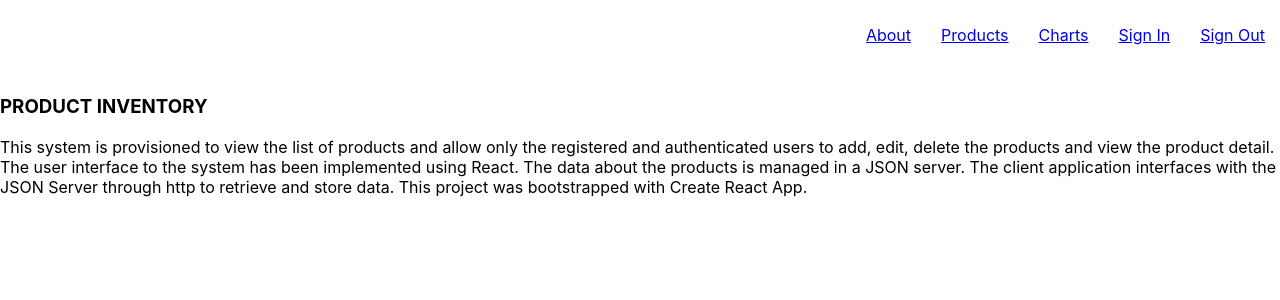
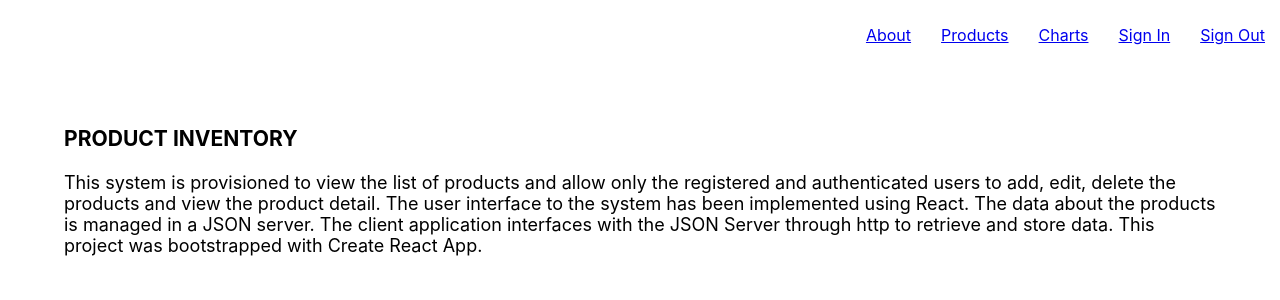
Before and after one commit to mdaadil89/prd-inventory, a React (Create React App) app: page / in a window 1280 px wide. Shown: the top 300 px of the page. Built offline with nearby package versions, Linux system fonts and the light colour scheme.

Commit message:
Minor Modification

```diff
--- a/src/components/about/about.component.js
+++ b/src/components/about/about.component.js
@@ -3,7 +3,7 @@ import './about.styles.css'
 
 
 const About = () =>   (
- <div>
+ <div className='headerbody'>
      <h3>PRODUCT INVENTORY</h3>
      <p>
      This system is provisioned to view the list of products and allow only the registered and authenticated users to add, edit, delete the products and view the product detail. The user interface to the system has been implemented using React. The data about the products is managed in a JSON server. The client application interfaces with the JSON Server through http to retrieve and store data.
--- a/src/components/about/about.styles.css
+++ b/src/components/about/about.styles.css
@@ -1,4 +1,6 @@
-.body{
-    padding: 25px 25px;
-    align-items: center;
+.headerbody {
+    margin: auto;
+  width: 90%;
+  padding: 10px;
+  font-size: large;
 }
```
